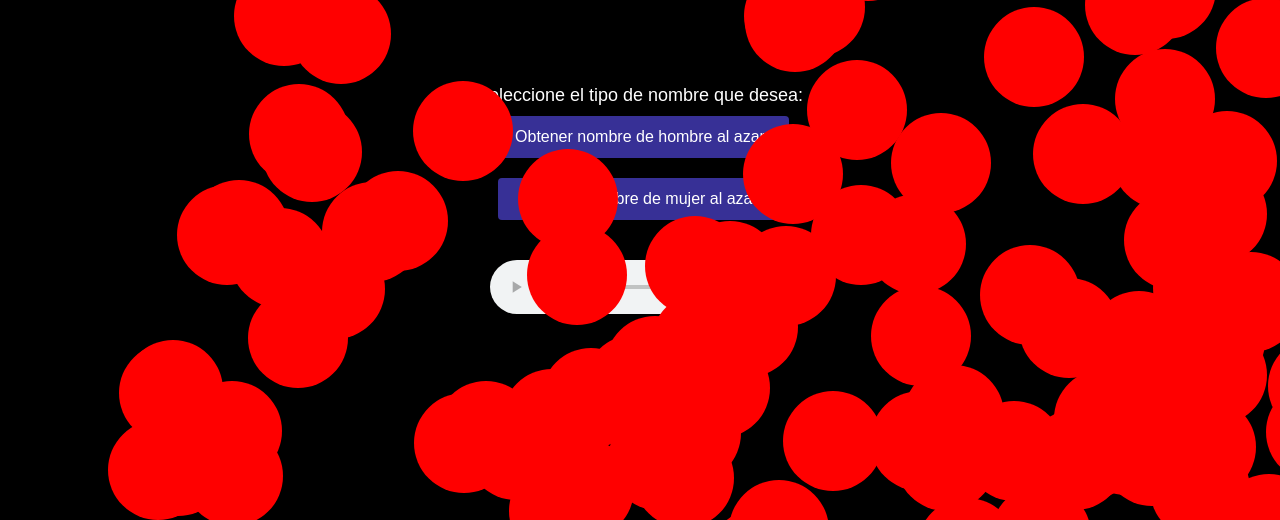
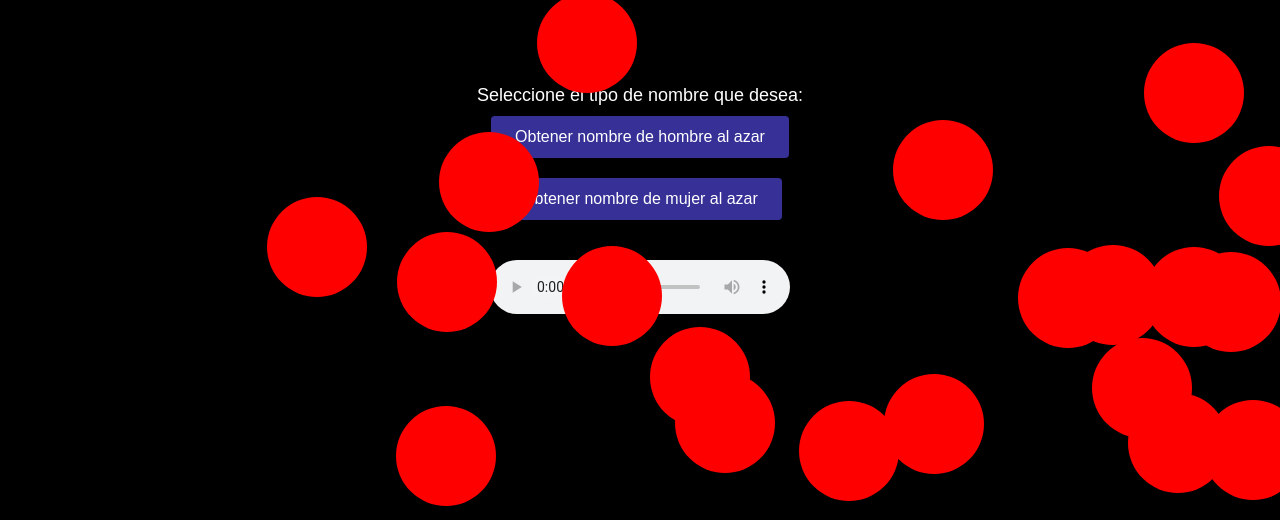
Before and after one commit to Juanki420/Pruebas-de-verdad, a plain HTML site: page index.html in a window 1280 px wide. Shown: the part 280-800 px from the top of the page. Drawn offline with Linux system fonts and the light colour scheme; animation ran at ten frames a second.

Commit message:
Actualizar index.html

```diff
--- a/index.html
+++ b/index.html
@@ -85,7 +85,7 @@ button:hover {
     <script>{
             var puntos = [];
 
-            for (var i = 0; i < 100; i++) {
+            for (var i = 0; i < 20; i++) {
                 // Crear un nuevo elemento de punto
                 var punto = document.createElement("div");
                 punto.className = "punto";
@@ -96,11 +96,11 @@ button:hover {
                 var posicionY = Math.random() * window.innerHeight;
 
                 // Definir la velocidad de desplazamiento del punto
-                var velocidadX = 0.7;
-                var velocidadY = 0.7;
+                var velocidadX = 1;
+                var velocidadY = 1;
 
                 // Definir el tamaño del paso de desplazamiento del punto
-                var paso = 3;
+                var paso = 5;
 
                 // Añadir el punto al array de puntos
                 puntos.push({
```
